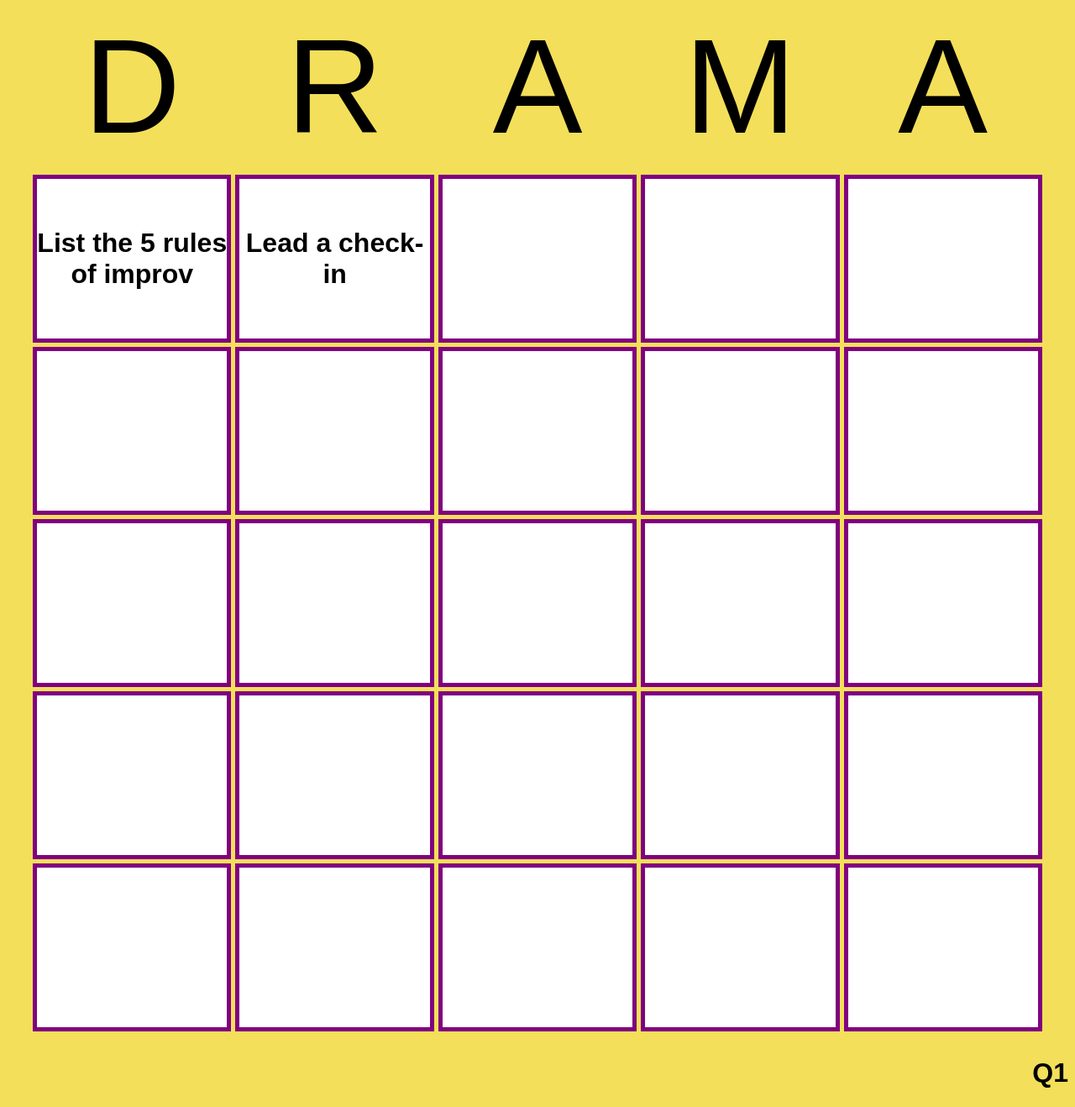
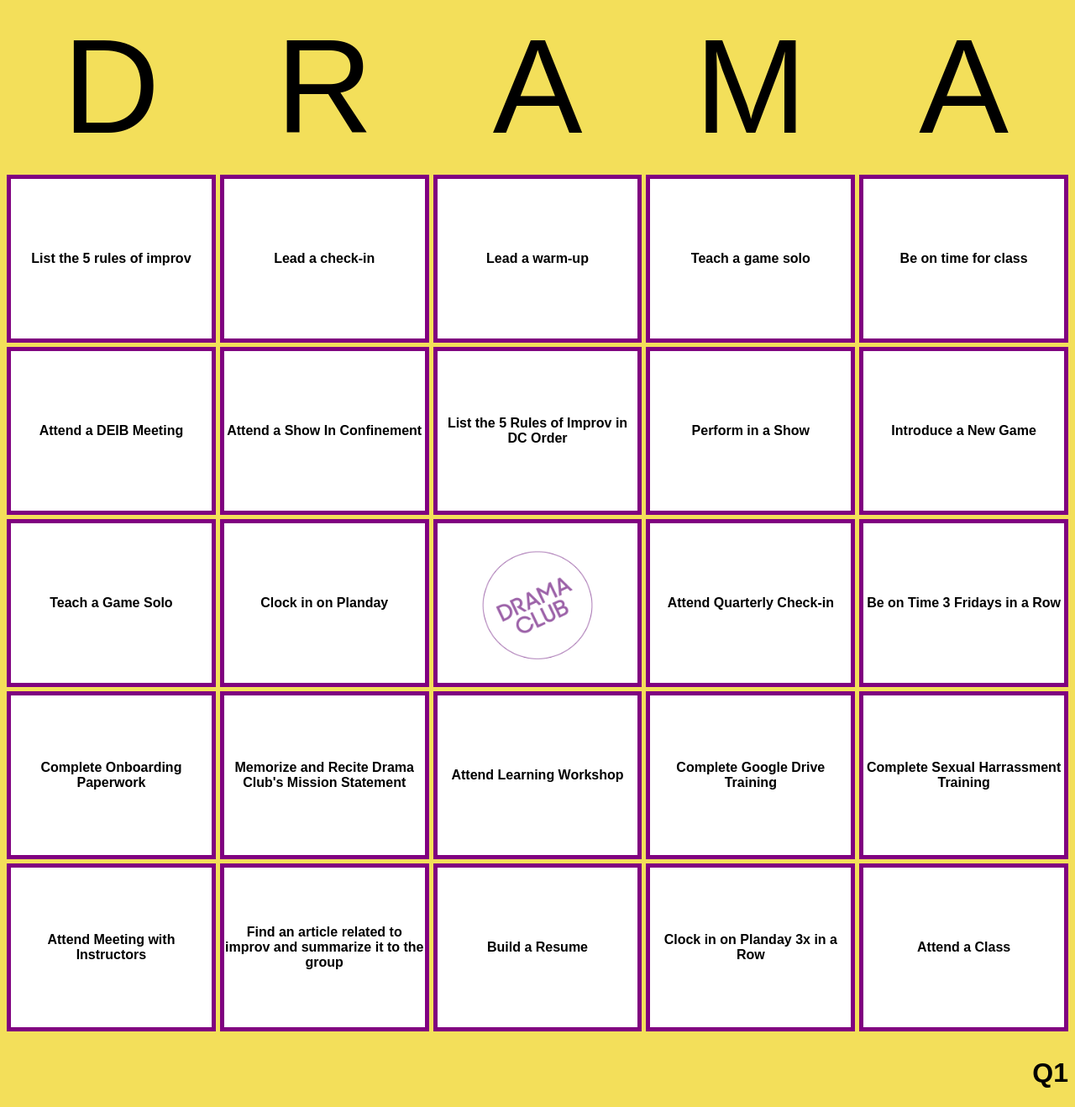
Before and after one commit to AshAdamsCodes/DramaCard, a plain HTML site: page index.html in a window 1280 px wide. Shown: the part 25-1343 px from the top of the page at 84% size. Drawn offline with Linux system fonts and the light colour scheme.

Commit message:
Add files via upload
insert remaining milestones and logo into DRAMA card squares

```diff
--- a/index.html
+++ b/index.html
@@ -21,33 +21,33 @@
 
                 <div class="cell">List the 5 rules of improv </div>
                 <div class="cell">Lead a check-in</div>
-                <div class="cell"></div>
-                <div class="cell"></div>
-                <div class="cell"></div>
+                <div class="cell">Lead a warm-up</div>
+                <div class="cell">Teach a game solo</div>
+                <div class="cell">Be on time for class</div>
 
-                <div class="cell"></div>
-                <div class="cell"></div>
-                <div class="cell"></div>
-                <div class="cell"></div>
-                <div class="cell"></div>
+                <div class="cell">Attend a DEIB Meeting</div>
+                <div class="cell">Attend a Show In Confinement</div>
+                <div class="cell">List the 5 Rules of Improv in DC Order</div>
+                <div class="cell">Perform in a Show</div>
+                <div class="cell">Introduce a New Game</div>
 
-                <div class="cell"></div>
-                <div class="cell"></div>
-                <div class="cell"></div>
-                <div class="cell"></div>
-                <div class="cell"></div>
+                <div class="cell">Teach a Game Solo</div>
+                <div class="cell">Clock in on Planday</div>
+                <div class="cell cell_logo"><img src="assets/img/Drama Club Logo_Full_Purple@2x.png" alt="Free Space (Drama Club Logo)"></div>
+                <div class="cell">Attend Quarterly Check-in</div>
+                <div class="cell">Be on Time 3 Fridays in a Row</div>
 
-                <div class="cell"></div>
-                <div class="cell"></div>
-                <div class="cell"></div>
-                <div class="cell"></div>
-                <div class="cell"></div>
+                <div class="cell">Complete Onboarding Paperwork</div>
+                <div class="cell">Memorize and Recite Drama Club's Mission Statement</div>
+                <div class="cell">Attend Learning Workshop</div>
+                <div class="cell">Complete Google Drive Training</div>
+                <div class="cell">Complete Sexual Harrassment Training</div>
 
-                <div class="cell"></div>
-                <div class="cell"></div>
-                <div class="cell"></div>
-                <div class="cell"></div>
-                <div class="cell"></div>
+                <div class="cell">Attend Meeting with Instructors</div>
+                <div class="cell">Find an article related to improv and summarize it to the group</div>
+                <div class="cell">Build a Resume</div>
+                <div class="cell">Clock in on Planday 3x in a Row</div>
+                <div class="cell">Attend a Class</div>
 
 
             </div>
--- a/style.css
+++ b/style.css
@@ -28,7 +28,7 @@ h1{
     justify-content: center;
     grid-gap: 5px;
     padding: 10px;
-    grid-template-columns: repeat(5 , 19%);
+    grid-template-columns: repeat(5 , 20%);
     grid-template-rows: repeat(6, 200px);
 
   }
@@ -37,11 +37,11 @@ h1{
     justify-content: center;
     align-items: center;
     display: grid;
-
-    font-size: 2rem;
+    font-size: 1rem;
     font-weight: bold;
     background: white;
     border: purple solid 5px;
+
   }
 
   .letter{
@@ -67,3 +67,8 @@ h1{
     background-color: rgb(26, 75, 50);
     color: white;
   }
+
+  .cell_logo img{
+    height: 150px;
+    width: 150px;
+  }
```
Also changed, not shown: assets/img/Drama Club Logo_Full_Purple@2x.png (added).
